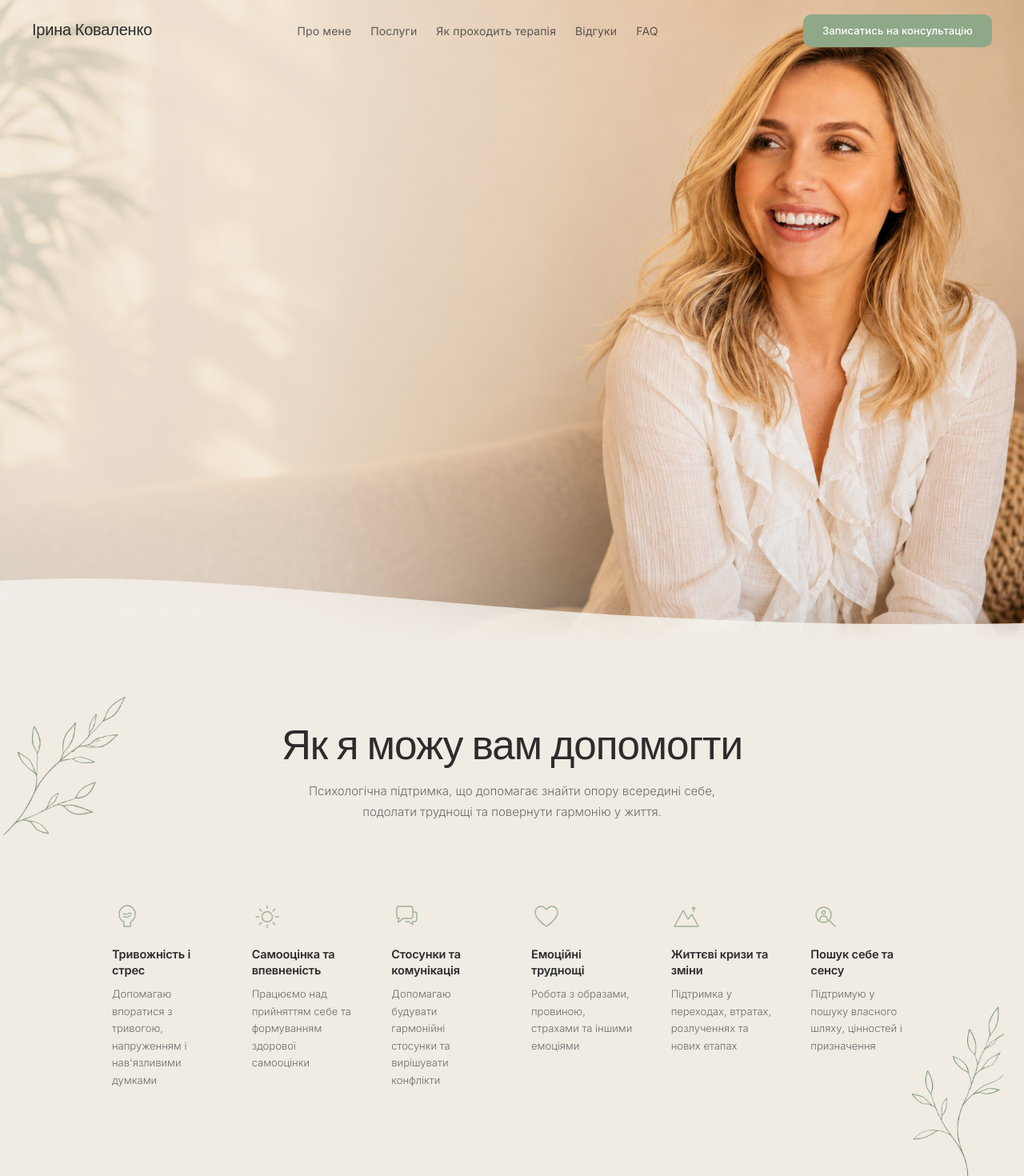
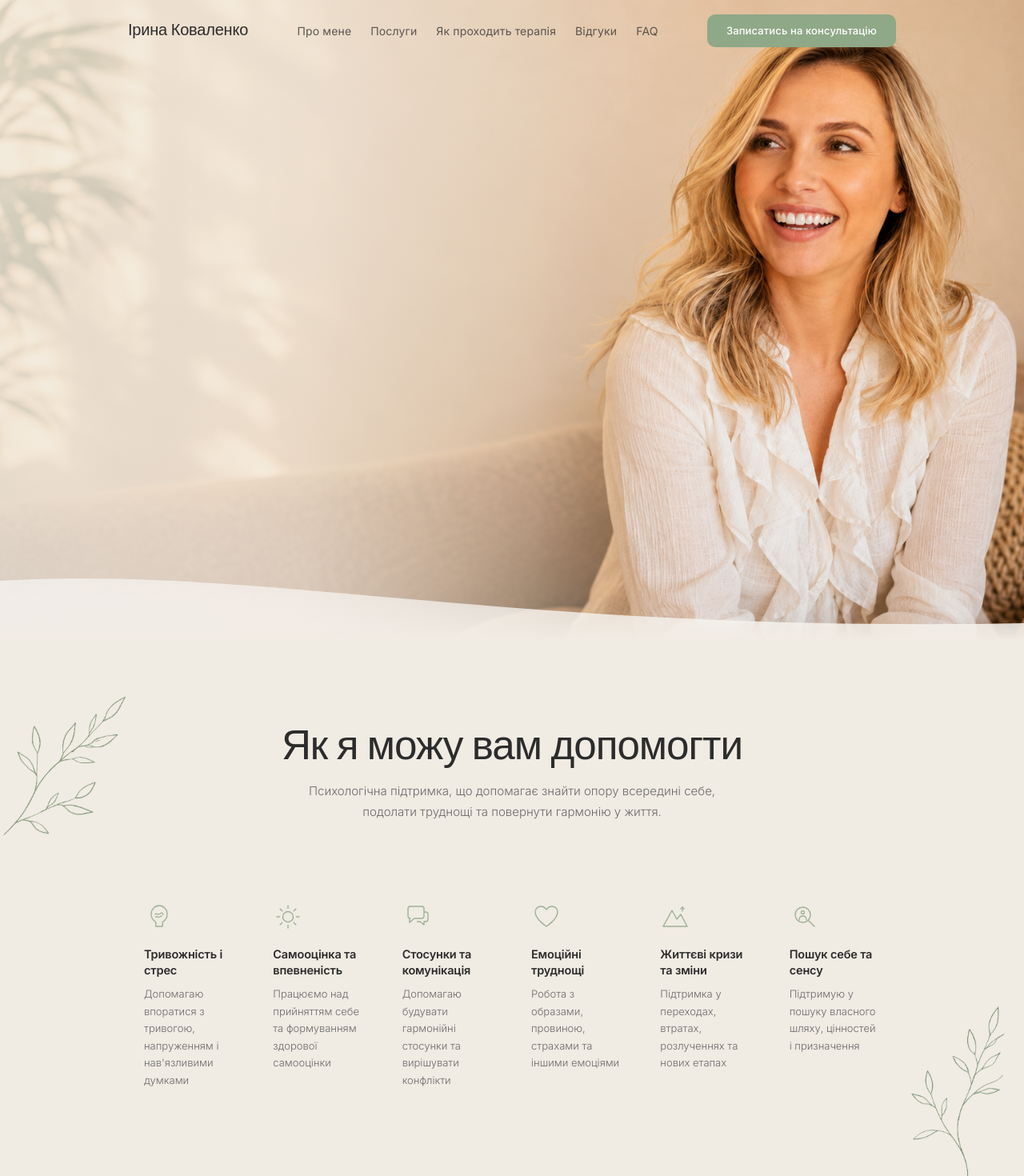
Before and after one commit to danylonahorniuk/psychologist-landing, a Next.js app: page / in a window 1280 px wide. Shown: the top 1470 px of the page at 80% size. Built offline with nearby package versions, Linux system fonts and the light colour scheme.

Commit message:
temp: nuclear max-width override for Figma export

```diff
--- a/app/globals.css
+++ b/app/globals.css
@@ -571,20 +571,8 @@ body {
 @media (max-width: 640px) { .faq-accordion { padding: 0 20px; } }
 
 /* TEMP: figma export — stretch all content to full width */
-[style*="max-width:1280px"],
-[style*="max-width: 1280px"],
-[style*="max-width:1440px"],
-[style*="max-width: 1440px"],
-[style*="max-width:1600px"],
-[style*="max-width: 1600px"],
-[style*="max-width:900px"],
-[style*="max-width: 900px"],
-[style*="max-width:480px"],
-[style*="max-width: 480px"],
-[style*="max-width:780px"],
-[style*="max-width: 780px"] {
-  max-width: none !important;
-  width: 100% !important;
-}
-.s-pad { padding: 100px 120px !important; }
-.hero-text-col { padding: 160px 80px 140px 160px !important; }
+div { max-width: none !important; }
+.s-pad { padding: 100px 160px !important; }
+.hero-text-col { padding: 160px 80px 140px 200px !important; }
+.footer-inner { padding: 64px 160px 48px !important; max-width: none !important; }
+.nav-bar { padding: 18px 160px !important; }
```
